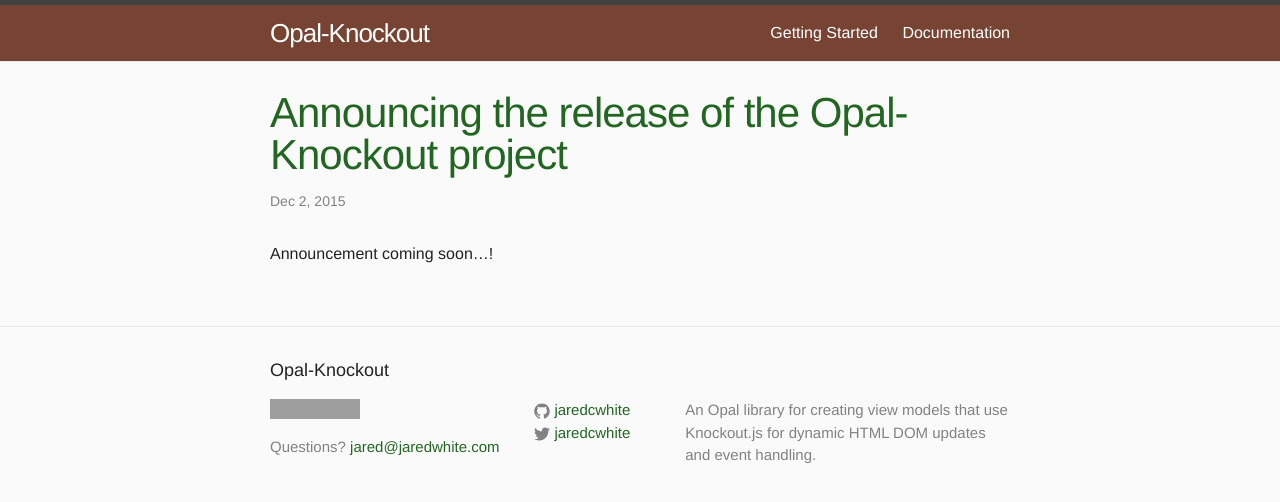
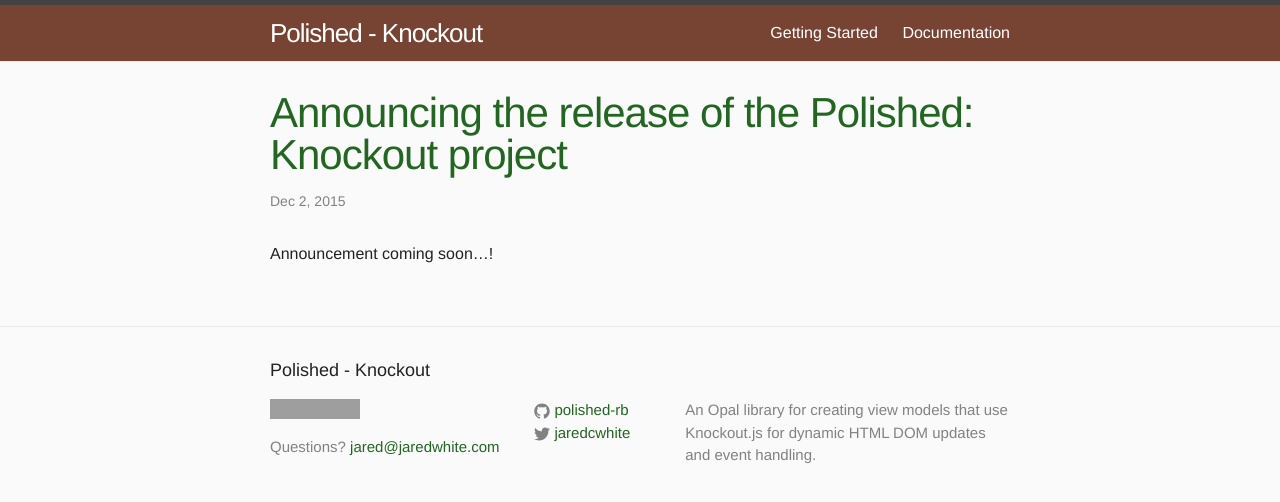
Before and after one commit to polished-rb/knockout-rb, a Jekyll site: the page built from _posts/2015-12-02-opal-knockout-released.md, in a window 1280 px wide, cut to the strip 0-502 px from the top of the page. Built offline with Jekyll 4.4.1, drawn with Linux system fonts in a browser that asks for light colours; grey boxes are pictures that could not be loaded.

Commit message:
Change from opal-knockout under jaredcwhite user to knockout under polished-rb organization

```diff
--- a/_config.yml
+++ b/_config.yml
@@ -6,14 +6,14 @@
 # 'jekyll serve'. If you change this file, please restart the server process.
 
 # Site settings
-title: Opal-Knockout
+title: Polished - Knockout
 email: jared@jaredwhite.com
 description: > # this means to ignore newlines until "baseurl:"
   An Opal library for creating view models that use Knockout.js for dynamic HTML DOM updates and event handling.
-baseurl: "/opal-knockout" # the subpath of your site, e.g. /blog
-url: "http://jaredcwhite.github.io" # the base hostname & protocol for your site
+baseurl: "/knockout" # the subpath of your site, e.g. /blog
+url: "http://polished-rb.github.io" # the base hostname & protocol for your site
 twitter_username: jaredcwhite
-github_username:  jaredcwhite
+github_username:  polished-rb
 
 # Build settings
 markdown: kramdown
--- a/_includes/footer.html
+++ b/_includes/footer.html
@@ -7,7 +7,7 @@
     <div class="footer-col-wrapper">
       <div class="footer-col footer-col-1">
         <ul class="contact-list">
-          <li><iframe src="https://ghbtns.com/github-btn.html?user=jaredcwhite&repo=opal-knockout&type=star&count=false&size=large" frameborder="0" scrolling="0" width="160px" height="30px"></iframe></li>
+          <li><iframe src="https://ghbtns.com/github-btn.html?user=polished-rb&repo=knockout&type=star&count=false&size=large" frameborder="0" scrolling="0" width="160px" height="30px"></iframe></li>
           <li>Questions? <a href="mailto:{{ site.email }}">{{ site.email }}</a></li>
         </ul>
       </div>
--- a/_posts/2015-12-02-opal-knockout-released.md
+++ b/_posts/2015-12-02-opal-knockout-released.md
@@ -1,6 +1,6 @@
 ---
 layout: post
-title:  "Announcing the release of the Opal-Knockout project"
+title:  "Announcing the release of the Polished: Knockout project"
 date:   2015-12-02 02:22:41 -0800
 categories: news
 ---
```
Also changed, not shown: _includes/homepage-copy.md (+4 -4 lines).
